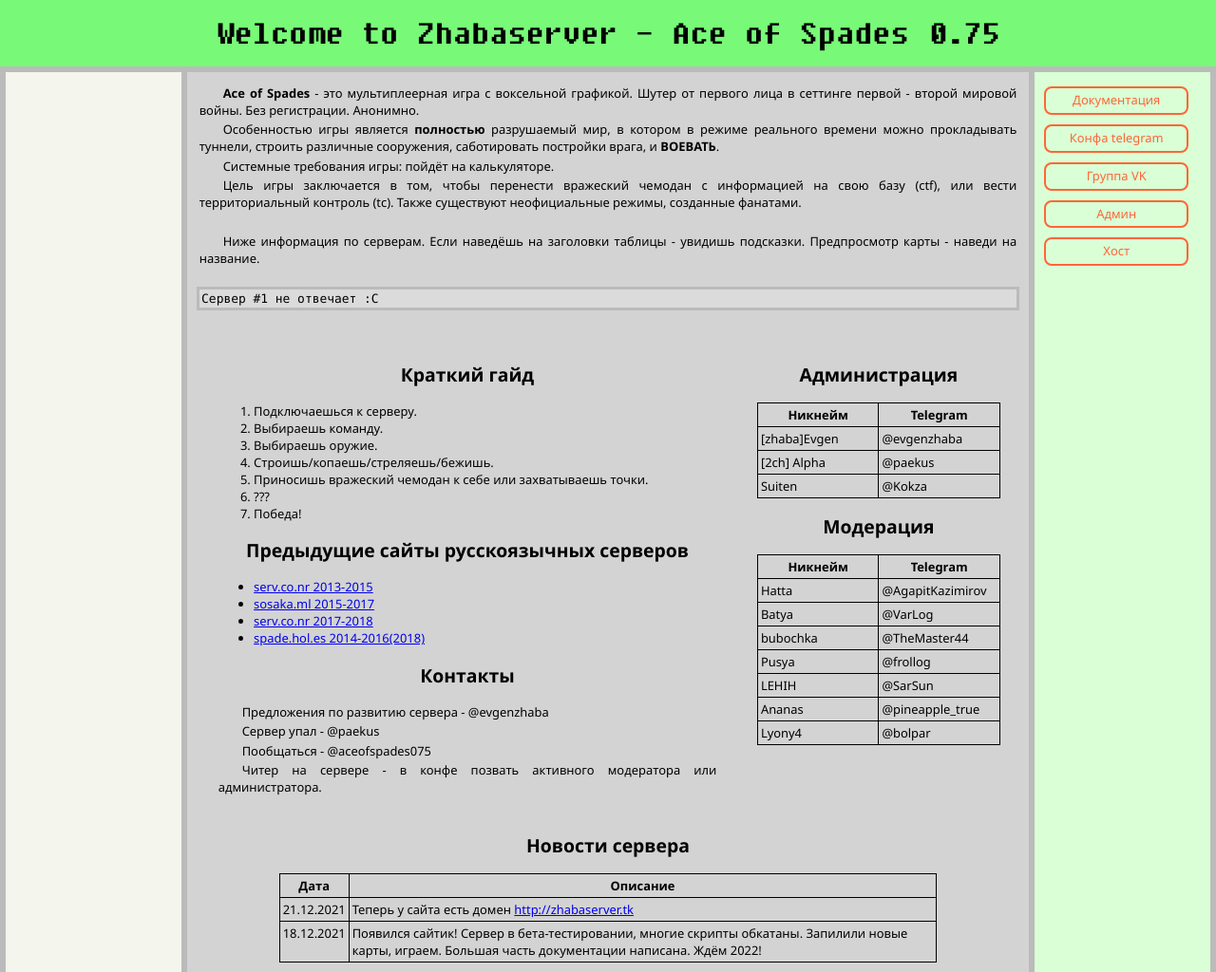
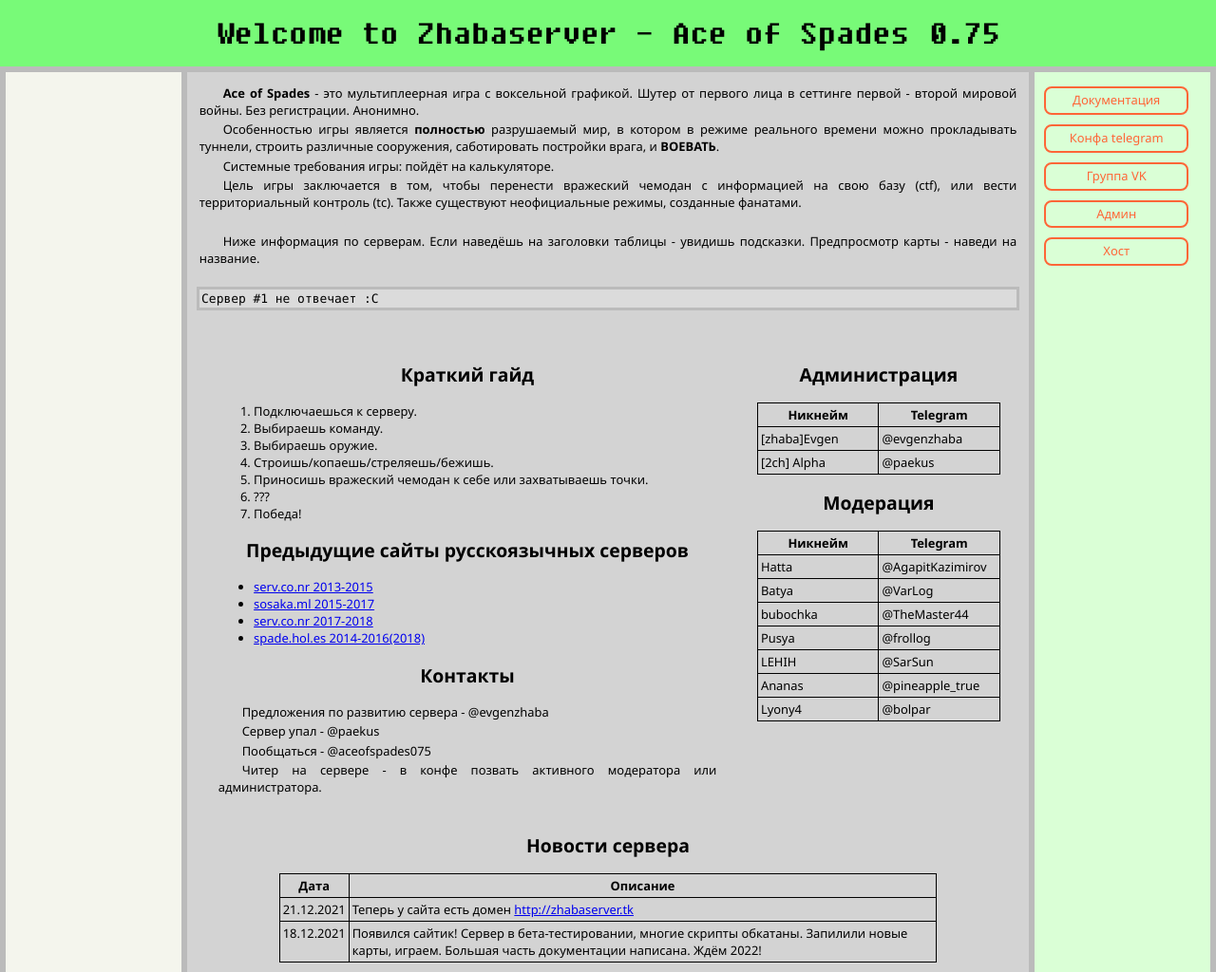
Before and after one commit to EvgenZhaba/zhabaserver, a plain HTML site: page index.html in a window 1280 px wide. Shown: the top 1024 px of the page at 95% size. Drawn offline with Linux system fonts and the light colour scheme; no server answers.

Commit message:
изменён список админов

```diff
--- a/index.html
+++ b/index.html
@@ -94,10 +94,6 @@
                 <tr>
                   <td>[2ch] Alpha</td>
                   <td>@paekus</td>
-                </tr>
-                <tr>
-                  <td>Suiten</td>
-                  <td>@Kokza</td>
                 </tr>
               </tbody>
               </table>
```
